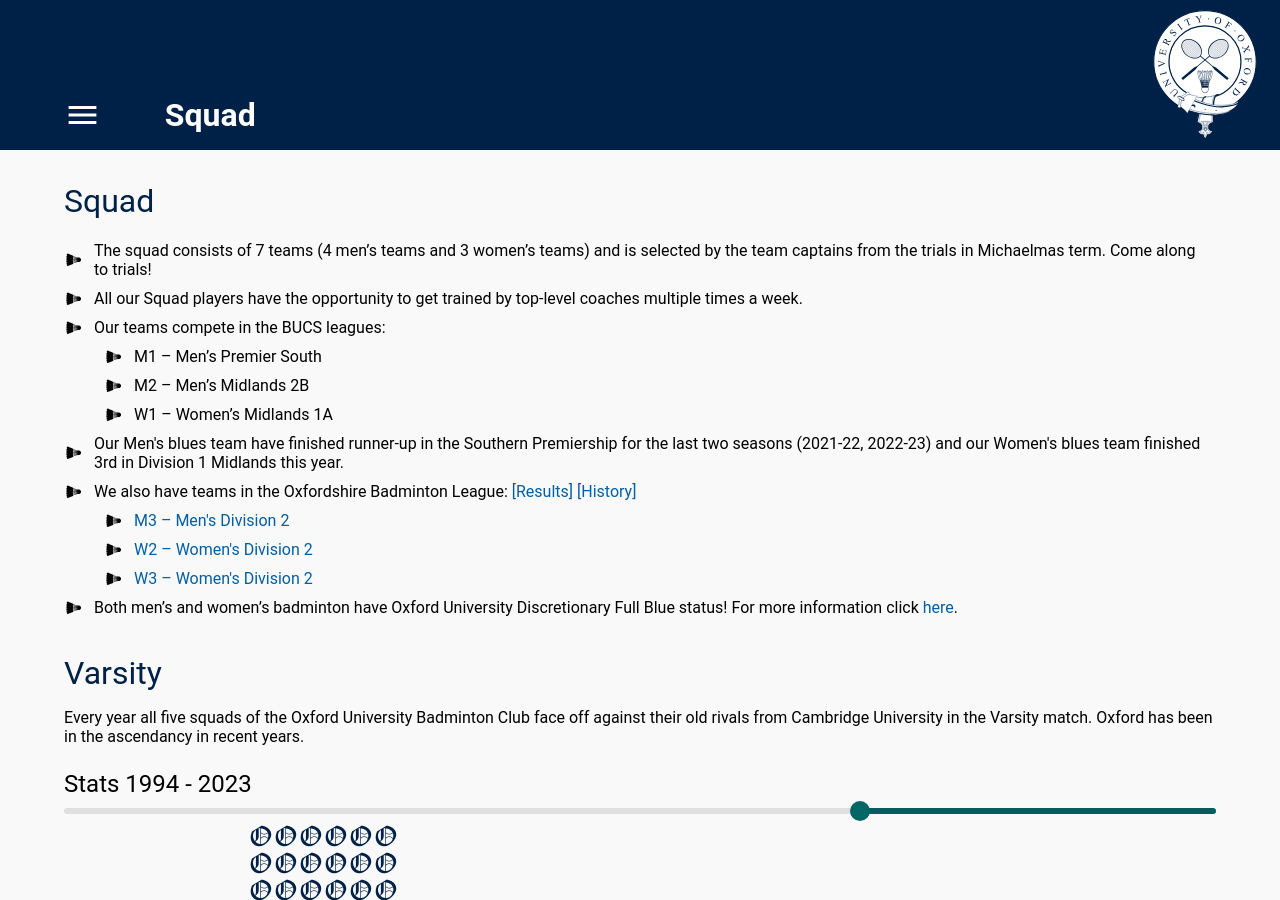
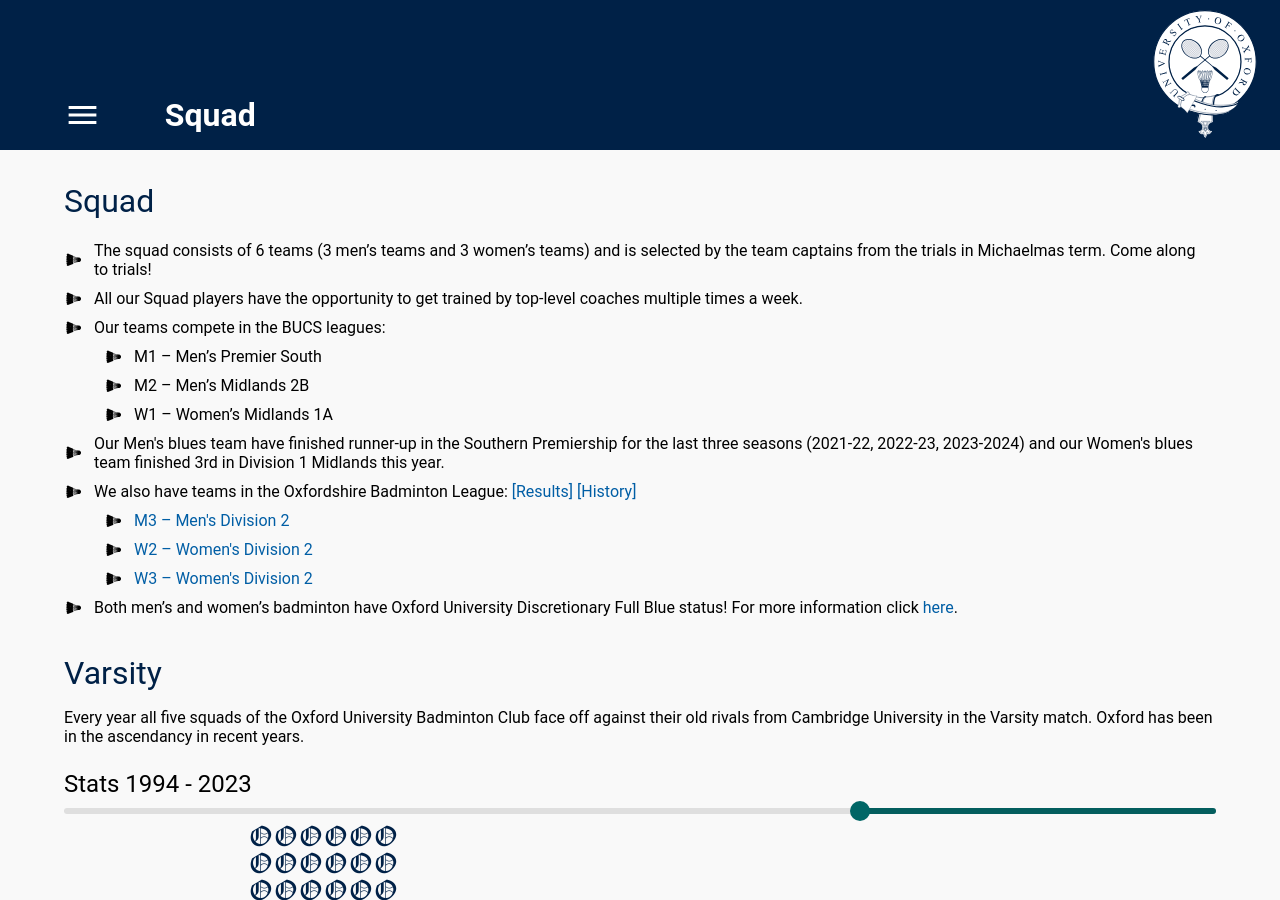
Before and after one commit to OUBaC/OUBaC.github.io, a Jekyll site: the page built from squad.html, in a window 1280 px wide and 900 px high. Built offline with Jekyll 4.4.1, drawn with Linux system fonts in a browser that asks for light colours.

Commit message:
Update squad info

```diff
--- a/squad.html
+++ b/squad.html
@@ -6,7 +6,7 @@
 ---
 <h2>Squad</h2>
 <ul class="custom-list">
-  <li>The squad consists of 7 teams (4 men’s teams and 3 women’s teams) and is selected by the team captains from the trials in Michaelmas term. Come along to trials!</li>
+  <li>The squad consists of 6 teams (3 men’s teams and 3 women’s teams) and is selected by the team captains from the trials in Michaelmas term. Come along to trials!</li>
   <li>All our Squad players have the opportunity to get trained by top-level coaches multiple times a week.</li>
   <li>Our teams compete in the BUCS leagues:</li>
   <ul>
@@ -15,7 +15,7 @@
     <li>W1 – Women’s Midlands 1A</li>
   </ul>
   <li>
-    Our Men's blues team have finished runner-up in the Southern Premiership for the last two seasons (2021-22, 2022-23) and our Women's blues team finished 3rd in Division 1 Midlands this year.
+    Our Men's blues team have finished runner-up in the Southern Premiership for the last three seasons (2021-22, 2022-23, 2023-2024) and our Women's blues team finished 3rd in Division 1 Midlands this year.
   </li>
   <li>
     We also have teams in the Oxfordshire Badminton League:
@@ -23,9 +23,9 @@
     <a href="http://www.oxfordshirebadmintonleague.co.uk/history.aspx" target="_blank" rel="noopener">[History]</a>
   </li>
   <ul>
-    <li><a href="https://badmintonengland.azolve.com/beleagues.htm?standing&categoryId=58&tournamentId=321" target="_blank" rel="noopener">M3 – Men's Division 2</a></li>
-    <li><a href="https://badmintonengland.justgo.com/beleagues.htm?standing&categoryId=58&tournamentId=367" target="_blank" rel="noopener">W2 – Women's Division 2</a></li>
-    <li><a href="https://badmintonengland.justgo.com/beleagues.htm?standing&categoryId=58&tournamentId=367" target="_blank" rel="noopener">W3 – Women's Division 2</a></li>
+    <li><a href="https://badmintonengland.azolve.com/beleagues.htm?standing&categoryId=58&tournamentId=361" target="_blank" rel="noopener">M3 – Men's Division 2</a></li>
+    <li><a href="https://badmintonengland.azolve.com/beleagues.htm?standing&categoryId=58&tournamentId=367" target="_blank" rel="noopener">W2 – Women's Division 2</a></li>
+    <li><a href="https://badmintonengland.azolve.com/beleagues.htm?standing&categoryId=58&tournamentId=367" target="_blank" rel="noopener">W3 – Women's Division 2</a></li>
   </ul>
   <li>Both men’s and women’s badminton have Oxford University Discretionary Full Blue status! For more information click <a href="https://www.sport.ox.ac.uk/blues-awards" target="_blank" rel="noopener">here</a>.</li>
 </ul>
```
